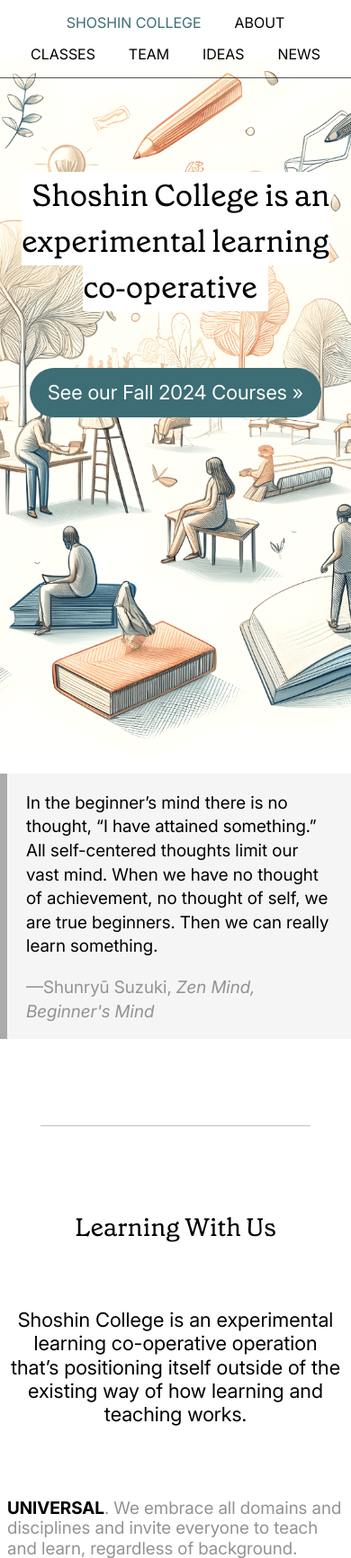
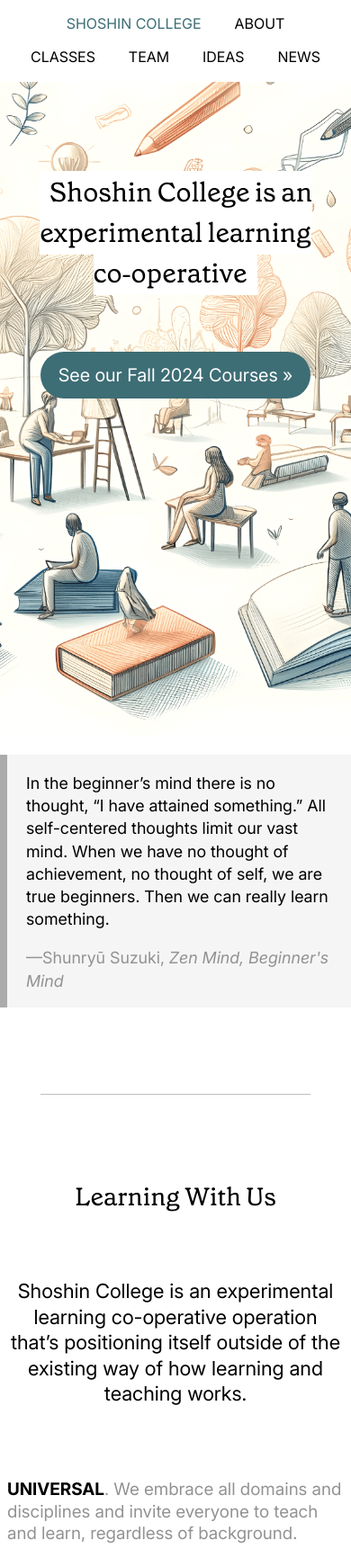
Before and after one commit to shoshincollege/shoshincollege.org, a Django app: page / in a window 390 px wide. Shown: the top 1732 px of the page at 90% size. Run offline with Django 5.2, Linux system fonts and the light colour scheme.

Commit message:
improve styles for mobile landing page

```diff
--- a/main/templates/assets/style.css
+++ b/main/templates/assets/style.css
@@ -31,7 +31,7 @@
 
 /* general */
 html, body { margin: 0; }
-body { font-family: InterVariable, sans-serif; line-height: 1.2; }
+body { font-family: InterVariable, sans-serif; line-height: 1.3; }
 a { color: black; }
 
 /* headings */
@@ -44,6 +44,9 @@ h1 {
 }
 @media (max-width: 1000px) {
     h1 { font-size: 34px; }
+}
+@media (max-width: 700px) {
+    h1 { font-size: 30px; }
 }
 
 h2 {
@@ -59,12 +62,6 @@ h2 {
 @media (max-width: 640px) {
     p { padding: 8px; }
 }
-
-section { max-width: 640px; margin: 0 auto 64px; font-size: 20px; }
-@media (max-width: 600px) {
-    section { font-size: 18px; }
-}
-section h2 { text-align: center; margin: 64px 32px; }
 
 /* nav */
 nav {
@@ -83,7 +80,7 @@ nav {
 nav a { margin: 0 16px; text-decoration: none; color: black; }
 nav a:hover { text-decoration: underline; }
 @media (max-width: 700px) {
-    nav { background: transparent; padding: 8px; }
+    nav { padding: 8px; border-color: white; }
     nav a { display: inline-block; padding: 8px 0; font-size: 16px; }
 }
 
@@ -143,10 +140,20 @@ nav a:hover { text-decoration: underline; }
     text-align: left;
     padding: 8px 0;
 }
+#panel blockquote p { padding: 0; }
+#panel blockquote footer { margin-bottom: 16px; color: #929292; }
 @media (max-width: 600px) {
     #panel { margin: 0 auto; }
-    #panel blockquote { font-size: 19px; margin: 20px; padding: 1px;}
+    #panel blockquote { font-size: 18px; margin: 20px; padding: 1px;}
 }
+
+/* landing learning with us section */
+#withus { max-width: 640px; margin: 0 auto 64px; font-size: 20px; }
+@media (max-width: 600px) {
+    #withus { font-size: 18px; }
+}
+#withus h2 { text-align: center; margin: 64px 32px; }
+#withus p { text-align: center; font-size: 22px; }
 
 /* landing cta buttons */
 .cta {
@@ -162,6 +169,9 @@ nav a:hover { text-decoration: underline; }
     transition: 0.25s;
 }
 .cta:hover { background: #3D6D75ee; }
+@media (max-width: 700px) {
+    .cta { font-size: 20px; }
+}
 
 /* landing overview list */
 #overview {
@@ -181,6 +191,14 @@ nav a:hover { text-decoration: underline; }
     font-weight: 700;
     text-transform: uppercase;
 }
+
+/* landing beginners forever */
+#beginners { max-width: 640px; margin: 0 auto 64px; font-size: 20px; }
+@media (max-width: 600px) {
+    #beginners { font-size: 18px; }
+}
+#beginners h2 { text-align: center; margin: 64px 32px; }
+#beginners p { color: #646464; }
 
 /* landing location section */
 #london {
--- a/main/templates/main/index.html
+++ b/main/templates/main/index.html
@@ -25,13 +25,13 @@
 
 <div id="panel">
     <blockquote>
-        <p style="padding: 0;">
+        <p>
             In the beginner’s mind there is no thought, “I have attained
             something.” All self-centered thoughts  limit our vast mind.
             When we have no thought of achievement, no thought  of self, we
             are true beginners. Then we can really learn something.
         </p>
-        <footer style="margin-bottom: 16px; color: #929292;">
+        <footer>
             —Shunryū Suzuki,
             <cite>Zen Mind, Beginner's Mind</cite>
         </footer>
@@ -41,16 +41,16 @@
 <div style="margin: 96px auto; width: 300px; border-top: 1px solid #BFBFBF">
 </div>
 
-<section>
+<div id="withus">
     <h2>
         Learning With Us
     </h2>
-    <p style="text-align: center; font-size: 22px;">
+    <p>
         Shoshin College is an experimental learning co-operative operation
         that’s positioning itself outside of the existing way of how learning
         and teaching works.
     </p>
-</section>
+</div>
 
 <div id="overview">
     <p>
@@ -109,11 +109,11 @@
     </div>
 </div>
 
-<section>
+<div id="beginners">
     <h2>
         Beginners Forever
     </h2>
-    <p style="color: #646464;">
+    <p>
         <strong style="color: black;">Shoshin</strong> is the concept of <em>beginner's mind</em> in
         Zen Buddhism. A beginner’s mind is open to all possibilities and
         thus capable of better learning. In the beginner’s mind there is no
@@ -121,19 +121,19 @@
         understand. In the beginner’s mind there is no judgement: there is no
         preconception of how things should be — thus there can be no judgement.
     </p>
-    <p style="color: #646464">
+    <p>
         The book that introduced this concept to the West is <em>Zen Mind, Beginner's Mind</em>,
         written in 1970 by
         Shunryū Suzuki, the founder of San Francisco Zen Center and a key figure
         in Western Buddhism.
     </p>
-    <p style="color: #646464;">
+    <p>
         The concept of shoshin — beginner’s mind — is the foundation of Shoshin College.
     </p>
     <div style="text-align: center; margin-top: 48px;">
         <a href="" class="cta">See our Fall 2024 Courses »</a>
     </div>
-</section>
+</div>
 
 <div id="newsletter">
     <h2>Stay In Touch</h2>
```
